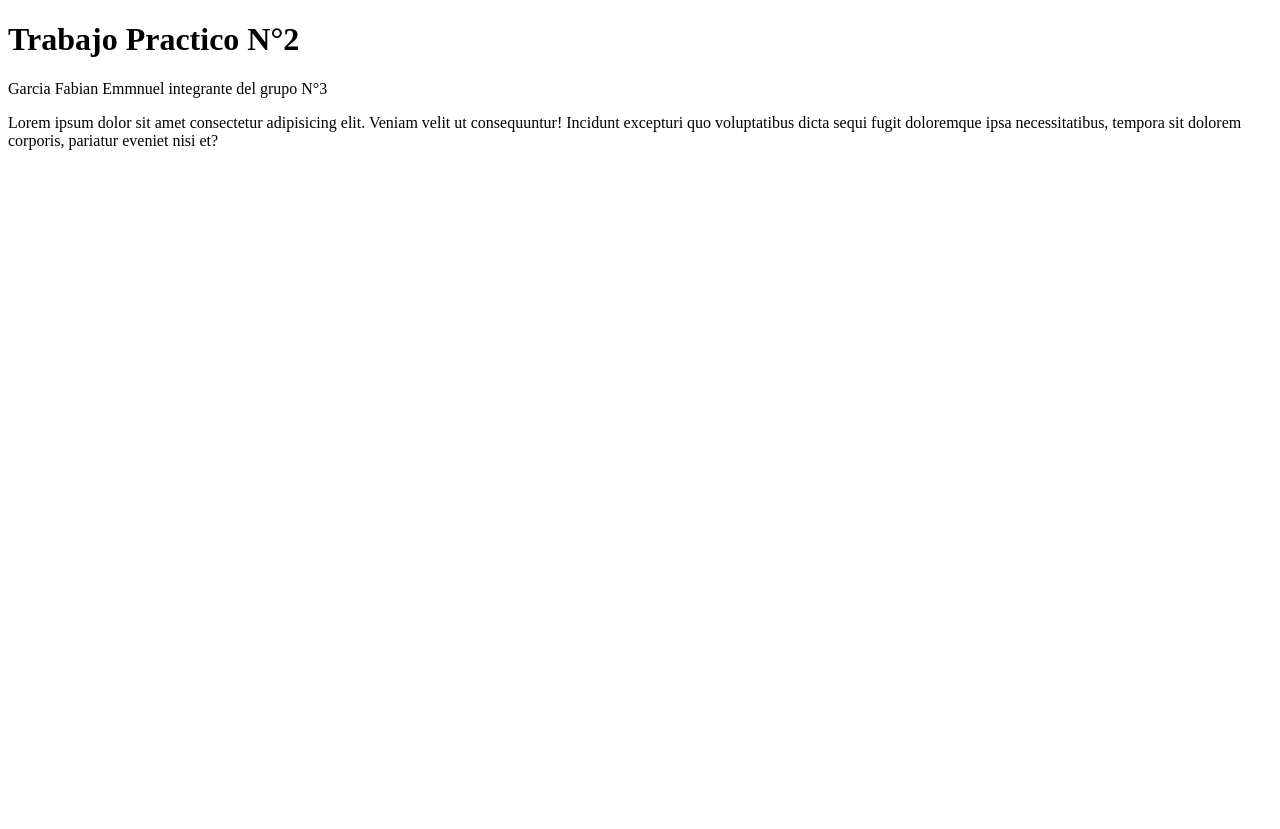
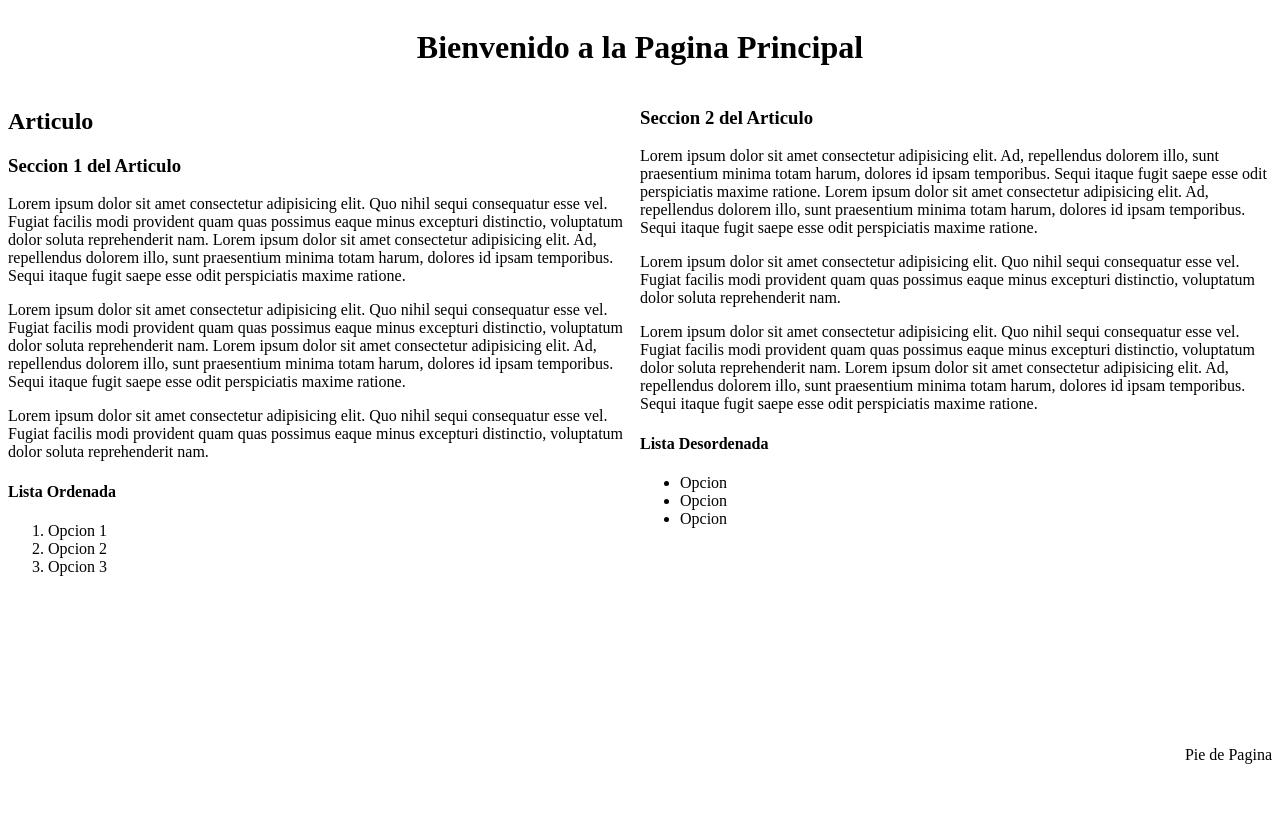
Before and after one commit to MauriBarrientos/Grupo-3, a plain HTML site: page fabiangarcia/index.html in a window 1280 px wide. Before the commit the page ends 800 px from the top, so only its background shows below. Drawn offline with Linux system fonts and the light colour scheme.

Commit message:
web semantica

```diff
--- a/fabiangarcia/index.html
+++ b/fabiangarcia/index.html
@@ -4,11 +4,46 @@
     <meta charset="UTF-8">
     <meta http-equiv="X-UA-Compatible" content="IE=edge">
     <meta name="viewport" content="width=device-width, initial-scale=1.0">
-    <title>Fabian</title>
+    <link rel="stylesheet" href="style.css">
+    <link rel="shortcut icon" href="icono.png">
+    <title>Página Principal</title>
 </head>
 <body>
-    <h1>Trabajo Practico N°2</h1>
-    <p>Garcia Fabian Emmnuel integrante del grupo N°3</p>
-    <p>Lorem ipsum dolor sit amet consectetur adipisicing elit. Veniam velit ut consequuntur! Incidunt excepturi quo voluptatibus dicta sequi fugit doloremque ipsa necessitatibus, tempora sit dolorem corporis, pariatur eveniet nisi et?</p>
+    <main>
+        <header class="container">
+            <h1>Bienvenido a la Pagina Principal</h1>
+
+        </header>
+        <article class="container">
+
+            <section >
+                <h2>Articulo</h2>
+                <h3>Seccion 1 del Articulo</h3>
+                <p>Lorem ipsum dolor sit amet consectetur adipisicing elit. Quo nihil sequi consequatur esse vel. Fugiat facilis modi provident quam quas possimus eaque minus excepturi distinctio, voluptatum dolor soluta reprehenderit nam. Lorem ipsum dolor sit amet consectetur adipisicing elit. Ad, repellendus dolorem illo, sunt praesentium minima totam harum, dolores id ipsam temporibus. Sequi itaque fugit saepe esse odit perspiciatis maxime ratione.</p>
+                <p>Lorem ipsum dolor sit amet consectetur adipisicing elit. Quo nihil sequi consequatur esse vel. Fugiat facilis modi provident quam quas possimus eaque minus excepturi distinctio, voluptatum dolor soluta reprehenderit nam. Lorem ipsum dolor sit amet consectetur adipisicing elit. Ad, repellendus dolorem illo, sunt praesentium minima totam harum, dolores id ipsam temporibus. Sequi itaque fugit saepe esse odit perspiciatis maxime ratione.</p>
+                <p>Lorem ipsum dolor sit amet consectetur adipisicing elit. Quo nihil sequi consequatur esse vel. Fugiat facilis modi provident quam quas possimus eaque minus excepturi distinctio, voluptatum dolor soluta reprehenderit nam.</p>
+                <h4>Lista Ordenada</h4>
+                <ol>
+                    <li>Opcion 1</li>
+                    <li>Opcion 2</li>
+                    <li>Opcion 3</li>
+                </ol>
+            </section>
+            <section>
+                <h3>Seccion 2 del Articulo</h3>
+                <p>Lorem ipsum dolor sit amet consectetur adipisicing elit. Ad, repellendus dolorem illo, sunt praesentium minima totam harum, dolores id ipsam temporibus. Sequi itaque fugit saepe esse odit perspiciatis maxime ratione. Lorem ipsum dolor sit amet consectetur adipisicing elit. Ad, repellendus dolorem illo, sunt praesentium minima totam harum, dolores id ipsam temporibus. Sequi itaque fugit saepe esse odit perspiciatis maxime ratione.</p>
+                <p>Lorem ipsum dolor sit amet consectetur adipisicing elit. Quo nihil sequi consequatur esse vel. Fugiat facilis modi provident quam quas possimus eaque minus excepturi distinctio, voluptatum dolor soluta reprehenderit nam.</p>
+                <p>Lorem ipsum dolor sit amet consectetur adipisicing elit. Quo nihil sequi consequatur esse vel. Fugiat facilis modi provident quam quas possimus eaque minus excepturi distinctio, voluptatum dolor soluta reprehenderit nam. Lorem ipsum dolor sit amet consectetur adipisicing elit. Ad, repellendus dolorem illo, sunt praesentium minima totam harum, dolores id ipsam temporibus. Sequi itaque fugit saepe esse odit perspiciatis maxime ratione.</p>
+                <h4>Lista Desordenada</h4>
+                <ul>
+                    <li>Opcion</li>
+                    <li>Opcion</li>
+                    <li>Opcion</li>
+                </ul>
+            </section>
+        </article>
+    </main>
+    <br>
+    <footer >Pie de Pagina</footer>
 </body>
 </html>
--- a/fabiangarcia/style.css
+++ b/fabiangarcia/style.css
@@ -1,3 +1,16 @@
-p{
-    color: red;
+
+
+main{
+    height: 90vh;
 }
+
+footer{
+    height: 10vh;
+    display: flex;
+    justify-content: end;
+}
+
+.container{
+    display: flex;
+    justify-content: center;
+}
```
